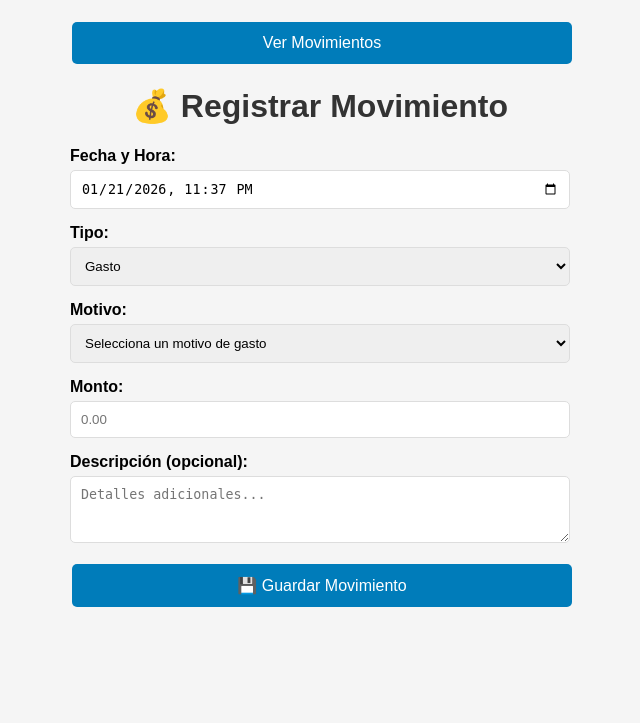
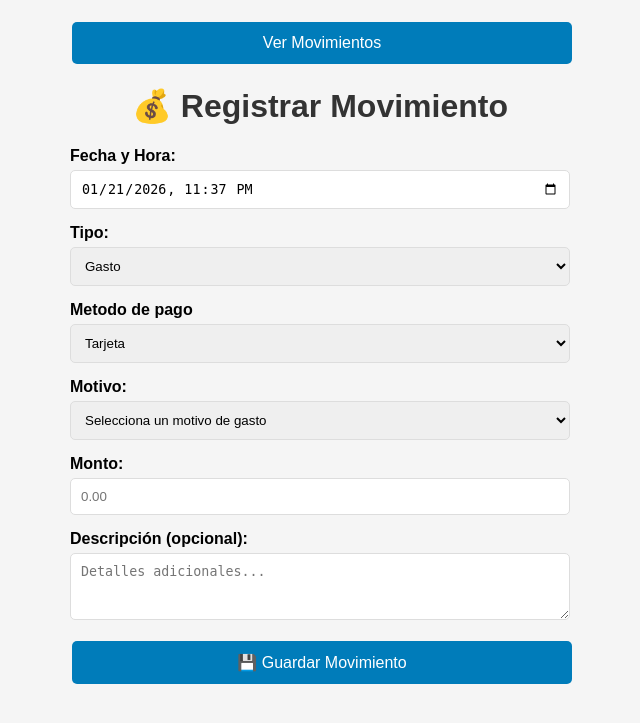
Before and after one commit to n4nbush/Gestor-gatos, a Flask app: template templates/index.html in a window 1280 px wide. Shown: the top 723 px of the page, without its empty margins (320-960 px from the left). Run offline with Flask 3, Linux system fonts and the light colour scheme; the template is opened without the code that fills it, so the values that code supplies are empty.

Commit message:
Se agrego metodo de pago a index.html

```diff
--- a/templates/index.html
+++ b/templates/index.html
@@ -34,7 +34,13 @@
                 <option value="Tarjeta">Tarjeta</option>
             </select>
         </div>
-
+        <div class="form-group">
+            <label for="metodo_pago">Metodo de pago</label>
+            <select name="metodo_pago" id="metodo_pago>
+                <option value="Debito" selected>Debito</option>
+                <option value="Tarjeta">Tarjeta</option>
+            </select>
+        </div>
         <div class="form-group">
             <label for="motivo">Motivo:</label>
             <select id="motivo" name="motivo" required>
```
Also changed, not shown: gestor_gastos/routes.py (+4 -6 lines).
